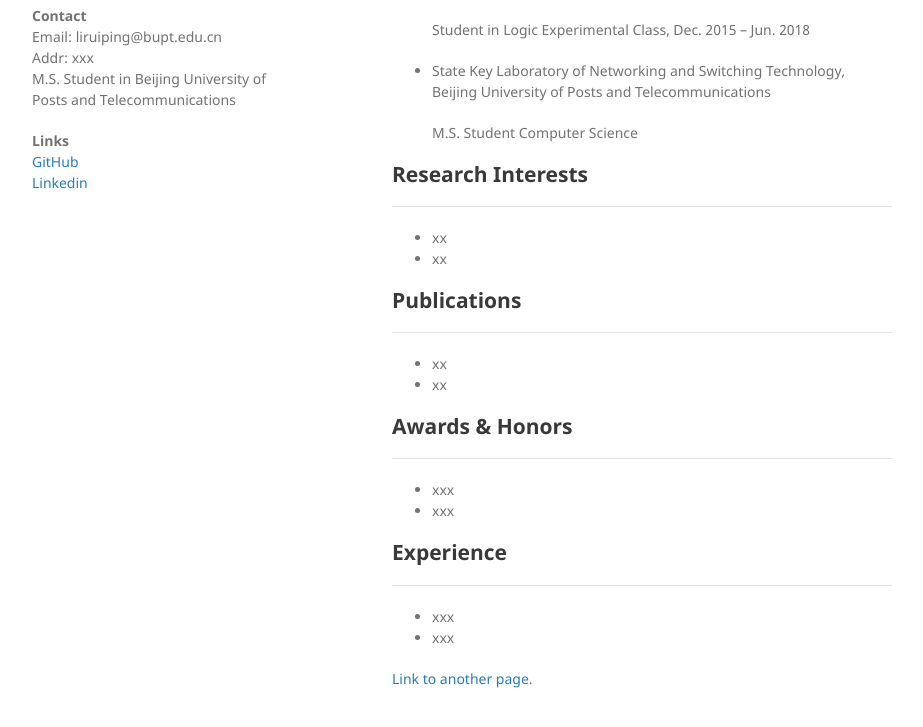
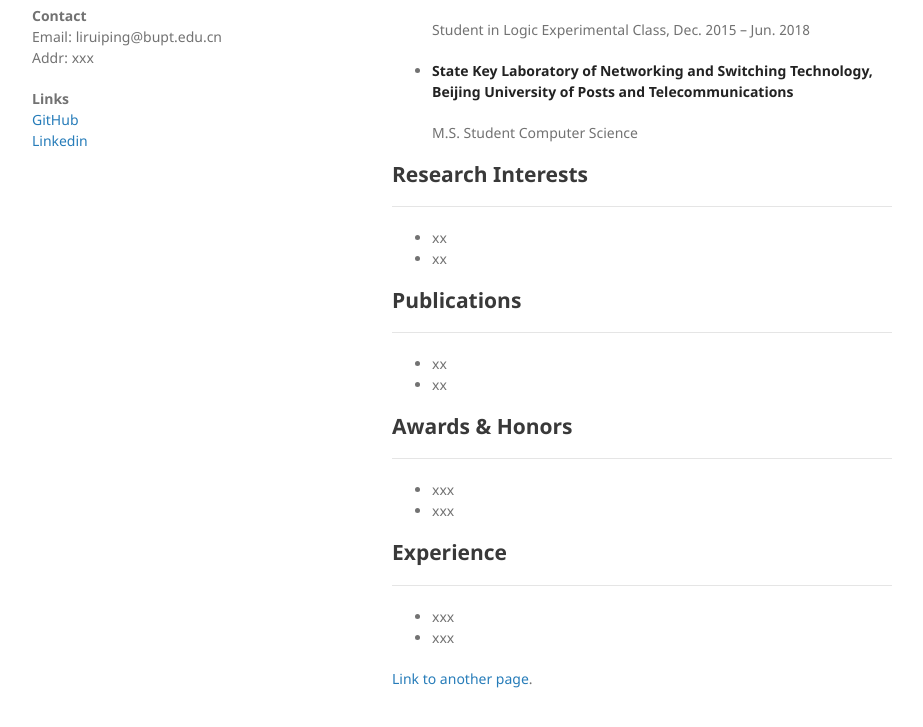
Before and after one commit to Ruiping-Li/Ruiping-Li.github.io, a Jekyll site: the page built from index.md, in a window 1280 px wide and 1132 px high. Shown: the part 373-1100 px from the top of the window, without its empty margins (178-1101 px from the left). Built offline with Jekyll 4.4.1, drawn with Linux system fonts in a browser that asks for light colours; our own code applies the rules of GitHub Pages for plain Markdown files.

Commit message:
test layout

```diff
--- a/_layouts/default.html
+++ b/_layouts/default.html
@@ -26,7 +26,7 @@
 		<div>Addr: xxx</div>
 		</div>
 
-		<p>{{ site.description | default: site.github.project_tagline }}</p>
+		<p> </p>
 
 		<div><b>Links</b>
 		<div><a href="https://github.com/Ruiping-Li">GitHub</a></div>
--- a/index.md
+++ b/index.md
@@ -19,7 +15,7 @@ xxx
 
   Student in Logic Experimental Class, Dec. 2015 -- Jun. 2018
 
-* State Key Laboratory of Networking and Switching Technology, Beijing University of Posts and Telecommunications
+* **State Key Laboratory of Networking and Switching Technology, Beijing University of Posts and Telecommunications**
 
   M.S. Student Computer Science
 
```
Also changed, not shown: other parts of index.md (+0 -4 lines).
